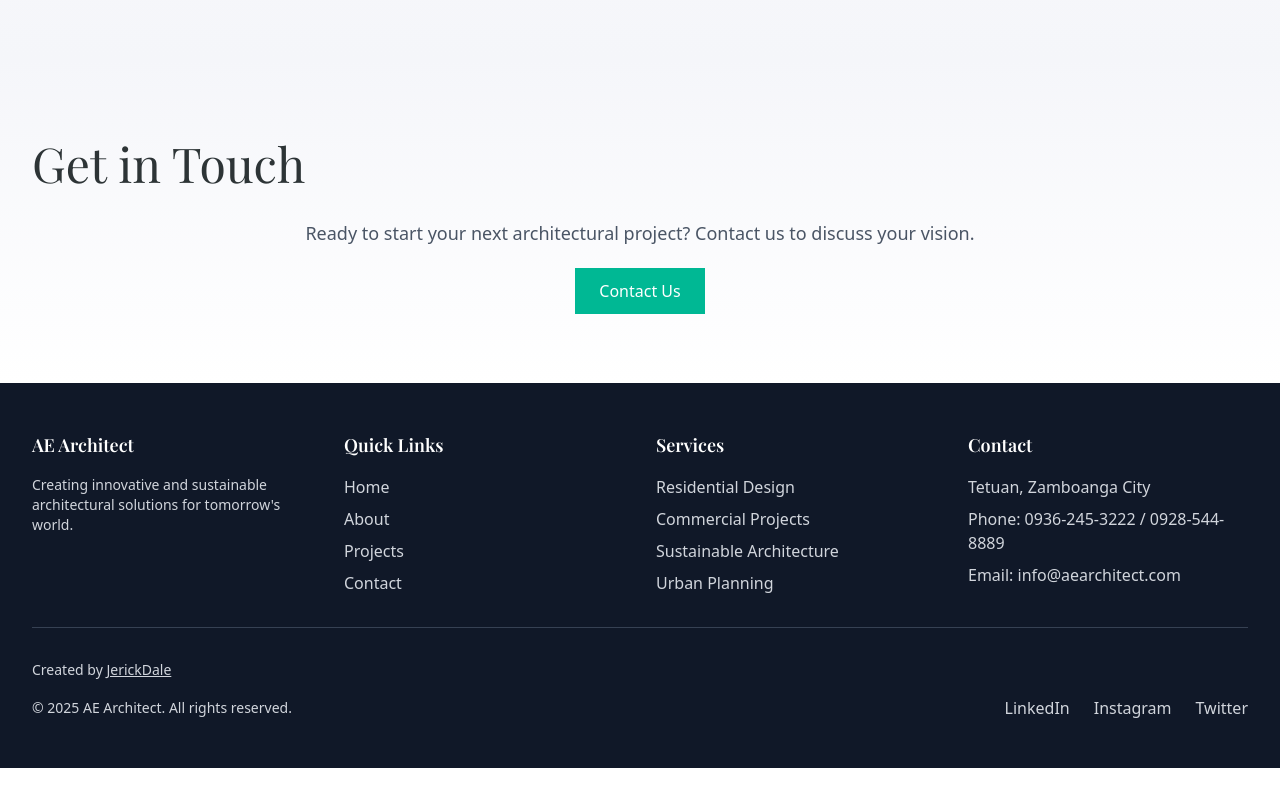
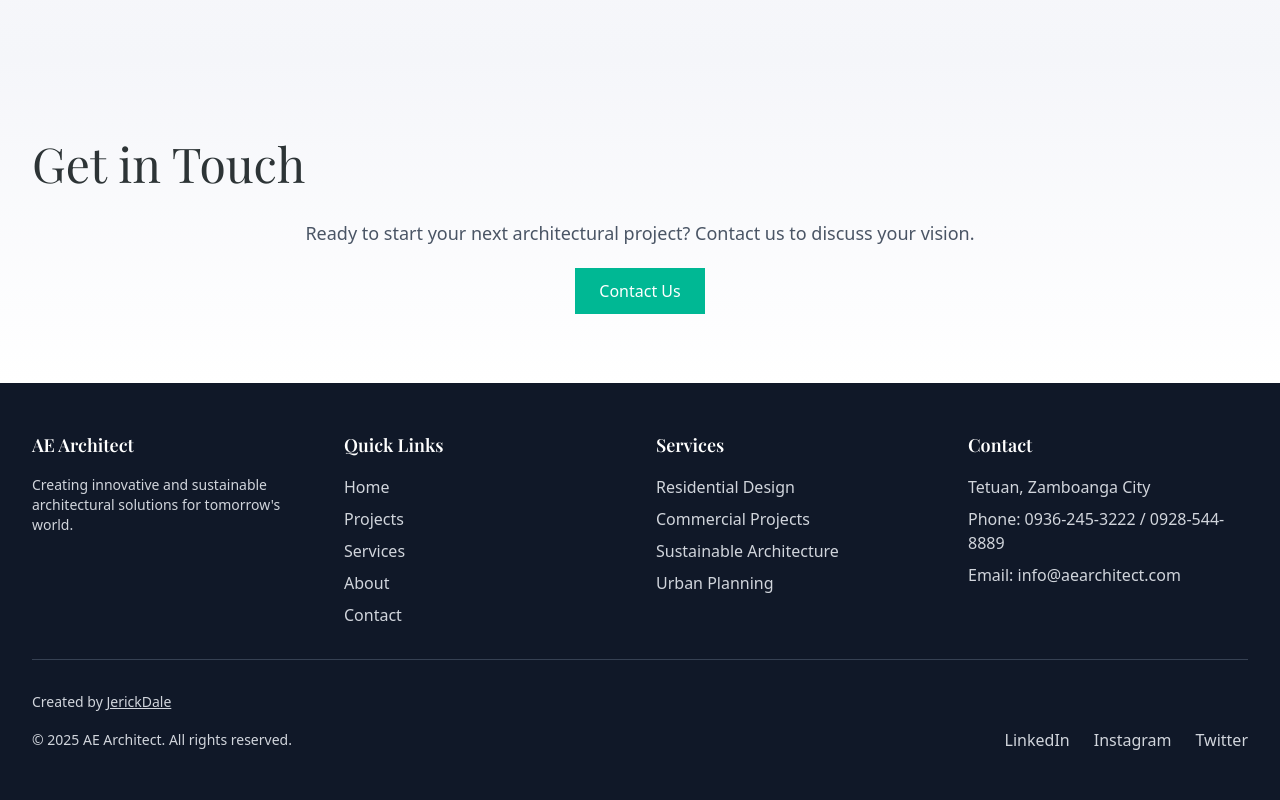
Before and after one commit to JuanLuther/ae-architect, a Next.js app: page / in a window 1280 px wide. Shown: the part 2641-3441 px from the top of the page. Before the commit the page ends 3409 px from the top, so only its background shows below. Built offline with nearby package versions, Linux system fonts and the light colour scheme; a web font is replaced by a local one.

Commit message:
added footer services

```diff
--- a/src/components/Footer.tsx
+++ b/src/components/Footer.tsx
@@ -20,8 +20,9 @@
             <h3 className="text-white text-lg font-semibold mb-4">Quick Links</h3>
             <ul className="space-y-2">
               <li><Link href="/" className="hover:text-white transition-colors">Home</Link></li>
+              <li><Link href="/projects" className="hover:text-white transition-colors">Projects</Link></li>
+              <li><Link href="/services"  className="hover:text-white transition-colors">Services</Link></li>
               <li><Link href="/about" className="hover:text-white transition-colors">About</Link></li>
-              <li><Link href="/projects" className="hover:text-white transition-colors">Projects</Link></li>
               <li><Link href="/contact" className="hover:text-white transition-colors">Contact</Link></li>
             </ul>
           </div>
```
